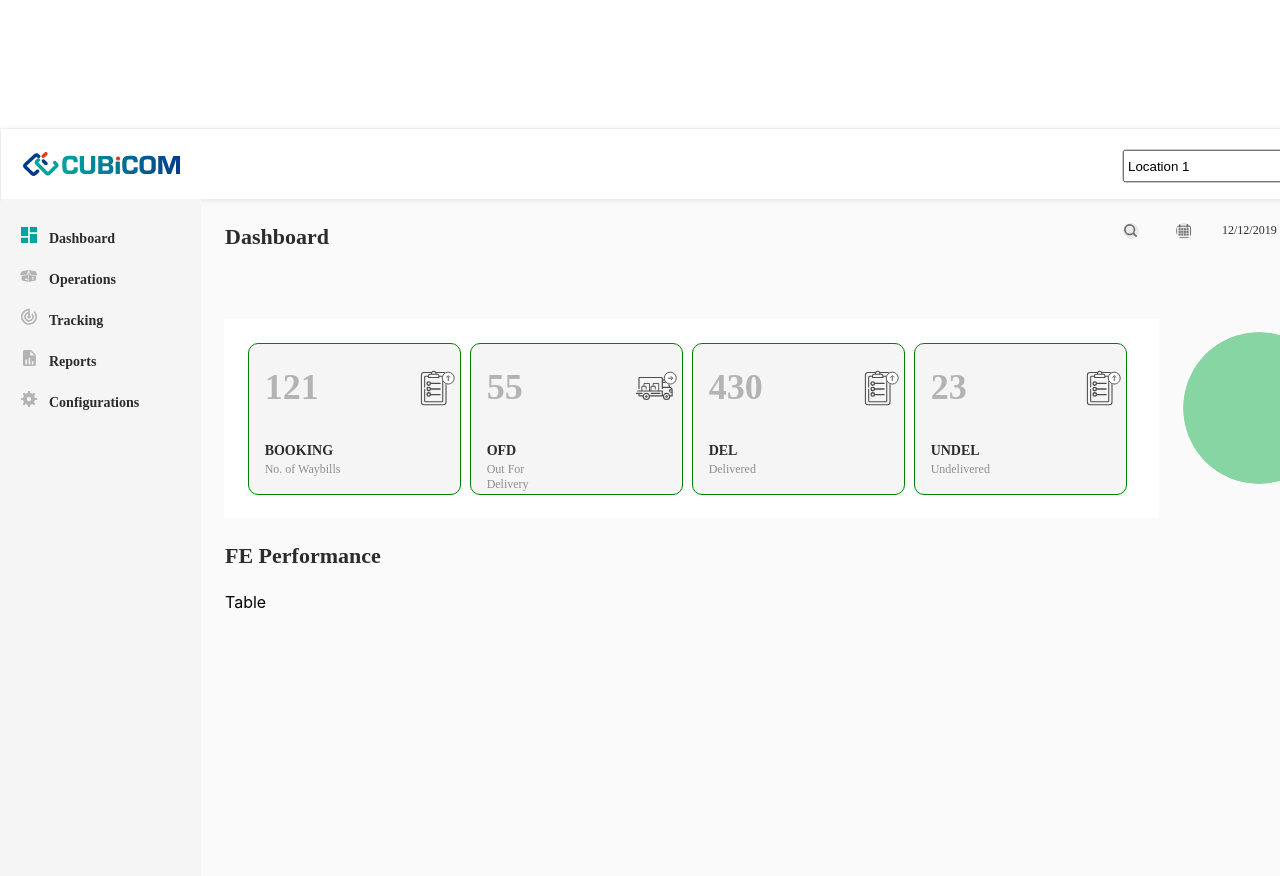
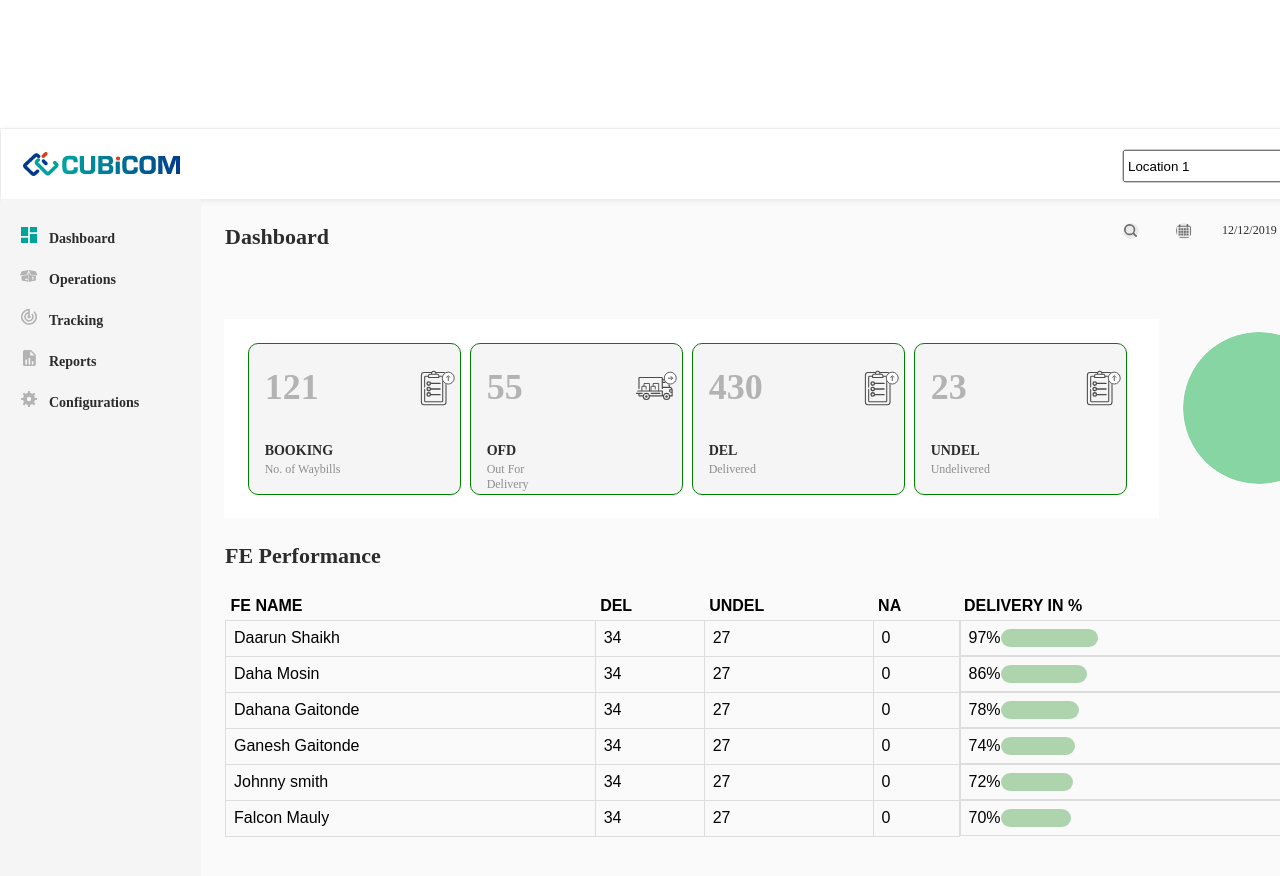
Before and after one commit to bipinthecoder/cubicom-auth, a React (Create React App) app in the folder cubicom/: page /dashboard in a window 1280 px wide. Shown: the top 876 px of the page. Built offline with nearby package versions, Linux system fonts and the light colour scheme.

Commit message:
updated Table

```diff
--- a/cubicom/src/Components/Dashboard/Dashboard.jsx
+++ b/cubicom/src/Components/Dashboard/Dashboard.jsx
@@ -3,6 +3,7 @@ import NavBar from "./NavBar";
 import LoginDiv from "../LoginDiv";
 import style from "./Dashboard.module.css";
 import data from "../../utils/cardDetails.json";
+import tableData from "../../utils/tableData.json";
 import Card from "./Card";
 
 class Dashboard extends Component {
@@ -39,27 +40,54 @@ class Dashboard extends Component {
                         </div>
                     </div>
                     <div className={`${style.main}`}>
-                            <div style={{display:"flex"}}>
+                        <div style={{display: "flex"}}>
                             <div className={`${style.mainTitle}`}>Dashboard</div>
                             <img className={`${style.search}`} src="search.svg" alt="search"></img>
                             <img className={`${style.cal}`} src="cal.svg" alt="search"></img>
                             <div className={`${style.date}`}>12/12/2019 - 18/12/2019</div>
                         </div>
-                            <div style={{display:"flex",marginTop:"4%"}}>
-                                <div style={{display:"flex",marginTop:"4%",marginLeft:"2%"}} className={`${style.bg}`}>
+                        <div style={{display: "flex", marginTop: "4%"}}>
+                            <div style={{display: "flex", marginTop: "4%", marginLeft: "2%"}} className={`${style.bg}`}>
                                 {data && data.map(item => (
-                                        <Card data = {item}/>
+                                    <Card data={item}/>
                                 ))}
                             </div>
                             <div className={`${style.circle}`}></div>
                         </div>
 
                         <div>
-                                <div className={`${style.mainTitle}`} style={{width:"159px"}}>FE Performance</div>
+                            <div className={`${style.mainTitle}`} style={{width: "159px"}}>FE Performance</div>
                         </div>
 
                         <div className={`${style.tableDiv}`}>
-                                Table
+                            <table>
+                                <tr>
+                                    <th>FE NAME</th>
+                                    <th>DEL</th>
+                                    <th>UNDEL</th>
+                                    <th>NA</th>
+                                    <th>DELIVERY IN %</th>
+                                </tr>
+                                {
+                                    tableData && tableData.map(item => (
+                                        <tr>
+                                            <td>{item.name}</td>
+                                            <td>{item.DEL}</td>
+                                            <td>{item.UNDEL}</td>
+                                            <td>{item.NA}</td>
+                                            <td className={`${style.progressCol}`}>
+
+                                                {item["DELIVERY_IN_%"]}%
+                                                {/*<div className={`${style.progressBar}`} style={{width:`${item["DELIVERY_IN_%"]}px`}}></div>*/}
+                                                <div className={`${style.progressBar}`}
+                                                     style={{width: `${item["DELIVERY_IN_%"]}px`}}>
+                                                </div>
+
+                                            </td>
+                                        </tr>
+                                    ))
+                                }
+                            </table>
                         </div>
                     </div>
                 </div>
--- a/cubicom/src/Components/Dashboard/Dashboard.module.css
+++ b/cubicom/src/Components/Dashboard/Dashboard.module.css
@@ -121,6 +121,28 @@
     padding: 2%;
 }
 .tableDiv{
-    margin-top: 4%;
-    margin-left: 24px;
+    margin: 4% 2% 0px 24px;
 }
+table {
+    font-family: arial, sans-serif;
+    border-collapse: collapse;
+    width: 100%;
+}
+th{
+    text-align: left;
+    padding: 5px;
+}
+
+td{
+    border: 1px solid #dddddd;
+    text-align: left;
+    padding: 8px;
+}
+.progressBar{
+    background: green 0% 0% no-repeat padding-box;
+    border-radius: 10px;
+    opacity: 0.3;
+}
+.progressCol{
+    display: flex;
+}
--- a/cubicom/src/utils/tableData.json
+++ b/cubicom/src/utils/tableData.json
@@ -4,36 +4,36 @@
     "DEL": 34,
     "UNDEL": "27",
     "NA": 0,
-    "DELIVERY IN %": "97%"
+    "DELIVERY_IN_%": 97
   },{
-    "name": "Daarun Shaikh",
+    "name": "Daha Mosin",
     "DEL": 34,
     "UNDEL": "27",
     "NA": 0,
-    "DELIVERY IN %": "97%"
+    "DELIVERY_IN_%": 86
   },{
-    "name": "Daarun Shaikh",
+    "name": "Dahana Gaitonde",
     "DEL": 34,
     "UNDEL": "27",
     "NA": 0,
-    "DELIVERY IN %": "97%"
+    "DELIVERY_IN_%": 78
   },{
-    "name": "Daarun Shaikh",
+    "name": "Ganesh Gaitonde",
     "DEL": 34,
     "UNDEL": "27",
     "NA": 0,
-    "DELIVERY IN %": "97%"
+    "DELIVERY_IN_%": 74
   },{
-    "name": "Daarun Shaikh",
+    "name": "Johnny smith",
     "DEL": 34,
     "UNDEL": "27",
     "NA": 0,
-    "DELIVERY IN %": "97%"
+    "DELIVERY_IN_%": 72
   },{
-    "name": "Daarun Shaikh",
+    "name": "Falcon Mauly",
     "DEL": 34,
     "UNDEL": "27",
     "NA": 0,
-    "DELIVERY IN %": "97%"
+    "DELIVERY_IN_%": 70
   }
 ]
```
Lines whose indentation alone changed are shown as unchanged.
